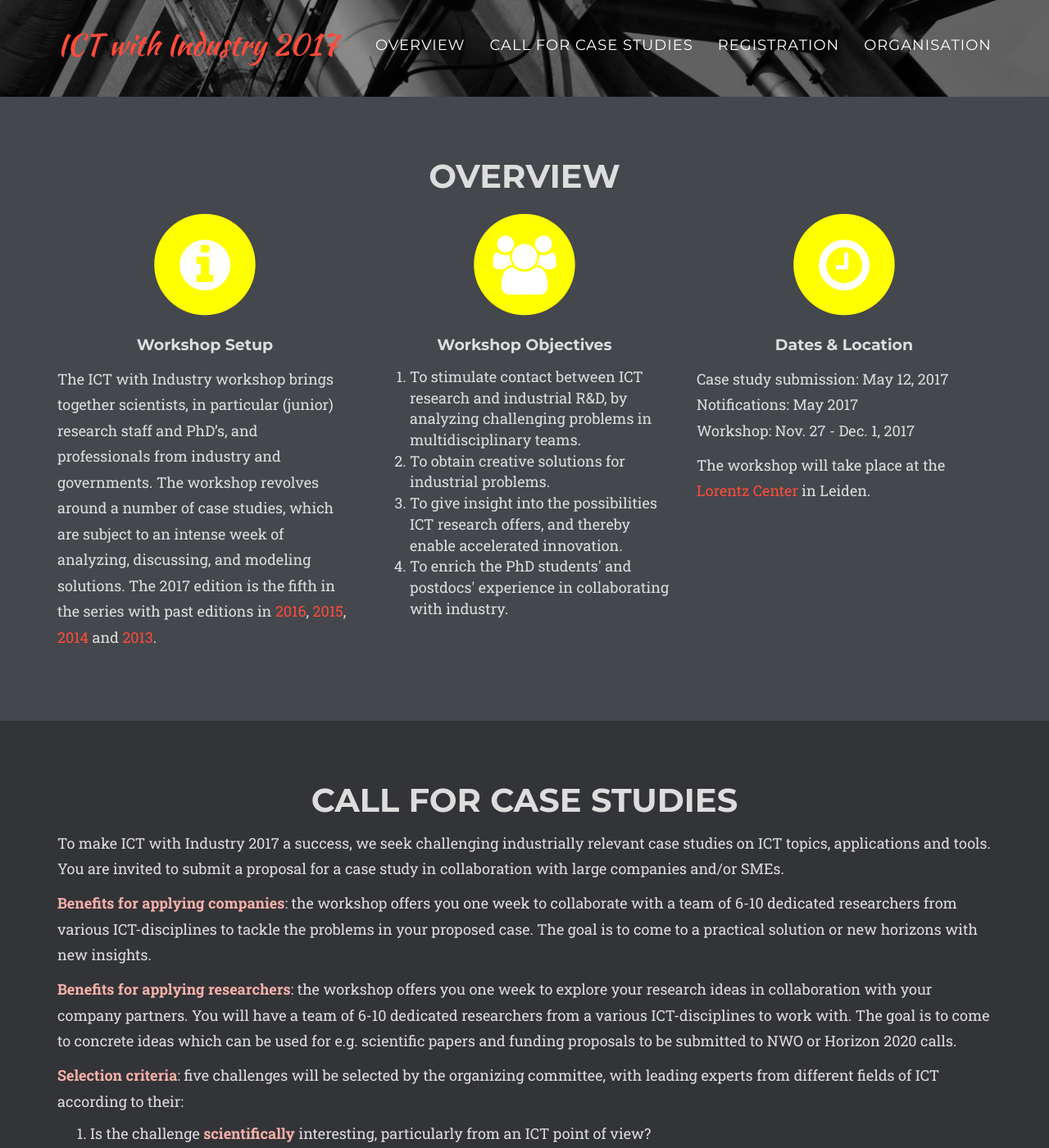
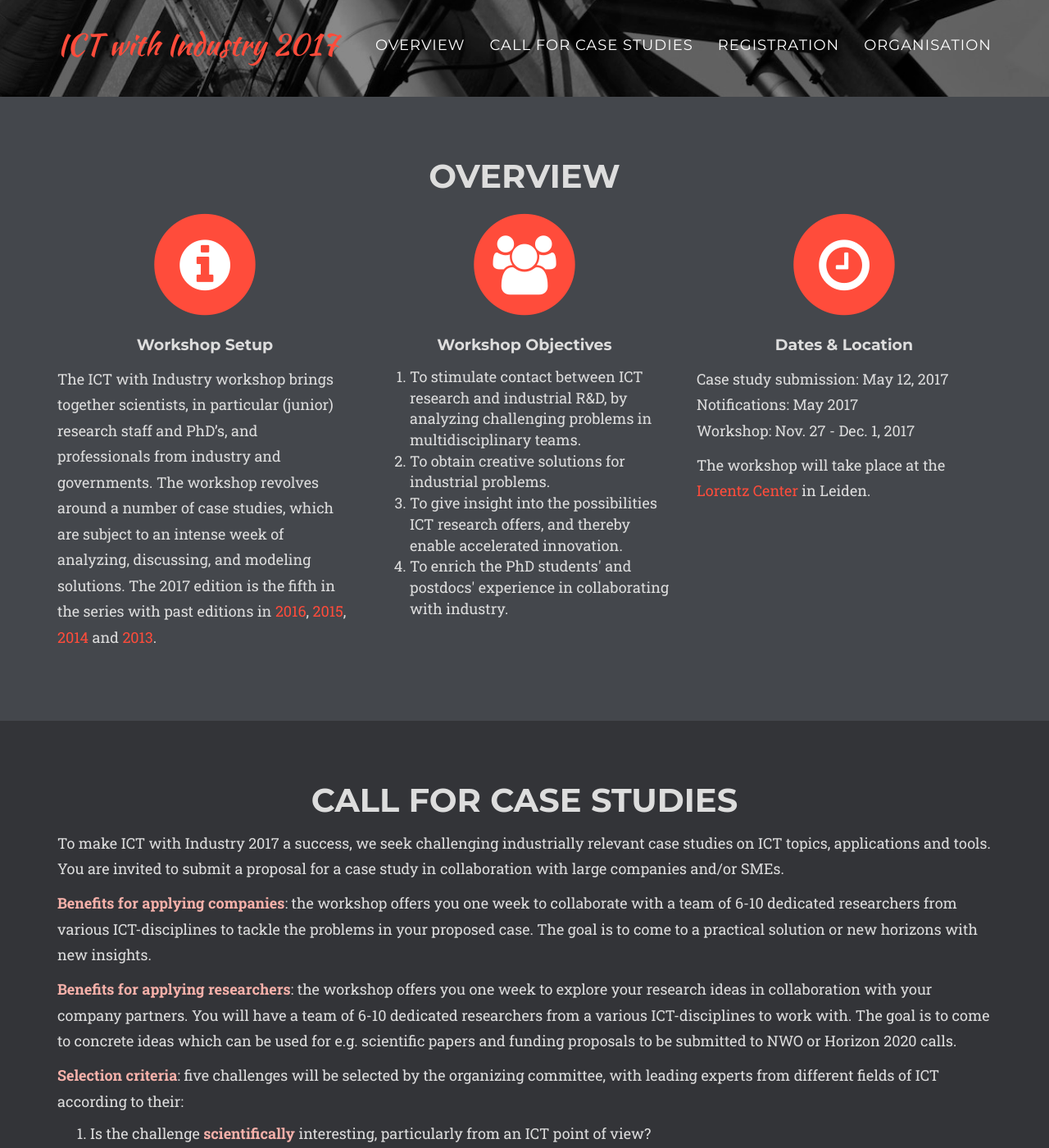
Before and after one commit to chauff/ictWI2017, a Jekyll site: the page built from index.html, in a window 1280 px wide and 1400 px high, scrolled down 612 px. Shown: the whole window at 82% size. Built offline with Jekyll 4.4.1, drawn with Linux system fonts in a browser that asks for light colours; some web fonts are replaced.

Commit message:
css meddling

```diff
--- a/_includes/css/agency.css
+++ b/_includes/css/agency.css
@@ -5,7 +5,7 @@
  */
 
 .fa-stack {
-    color: #FF0;
+    color: #{{ site.data.template.color.primary }};
 }
 
 .emphasize-text {
```
